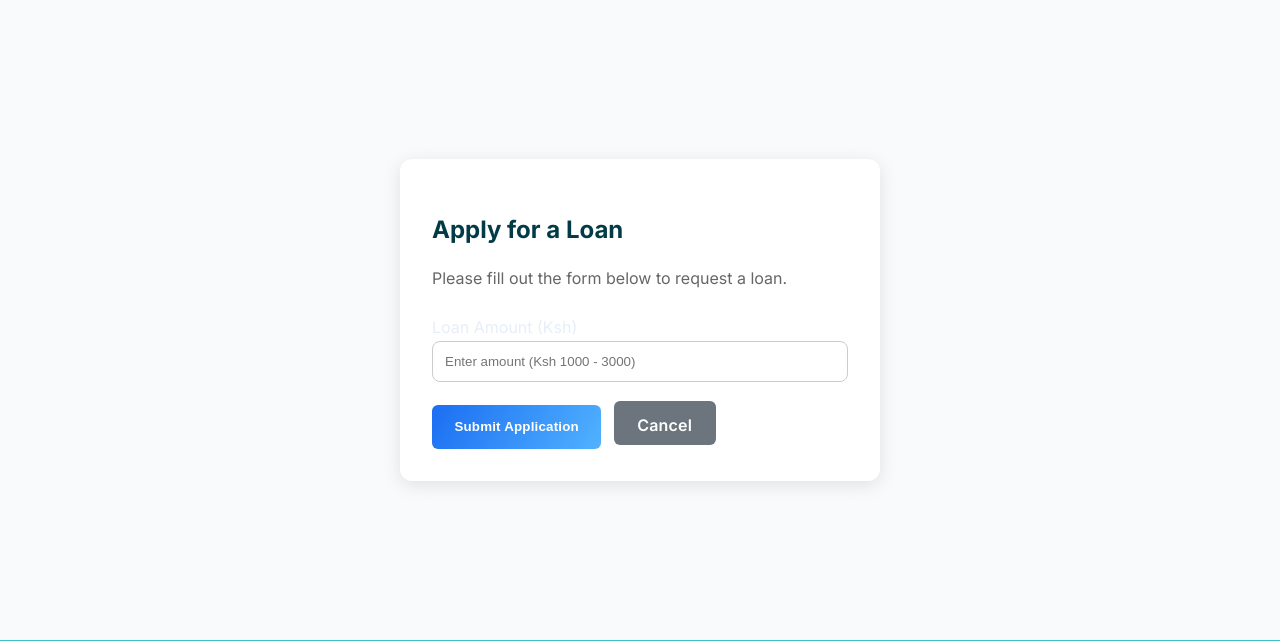
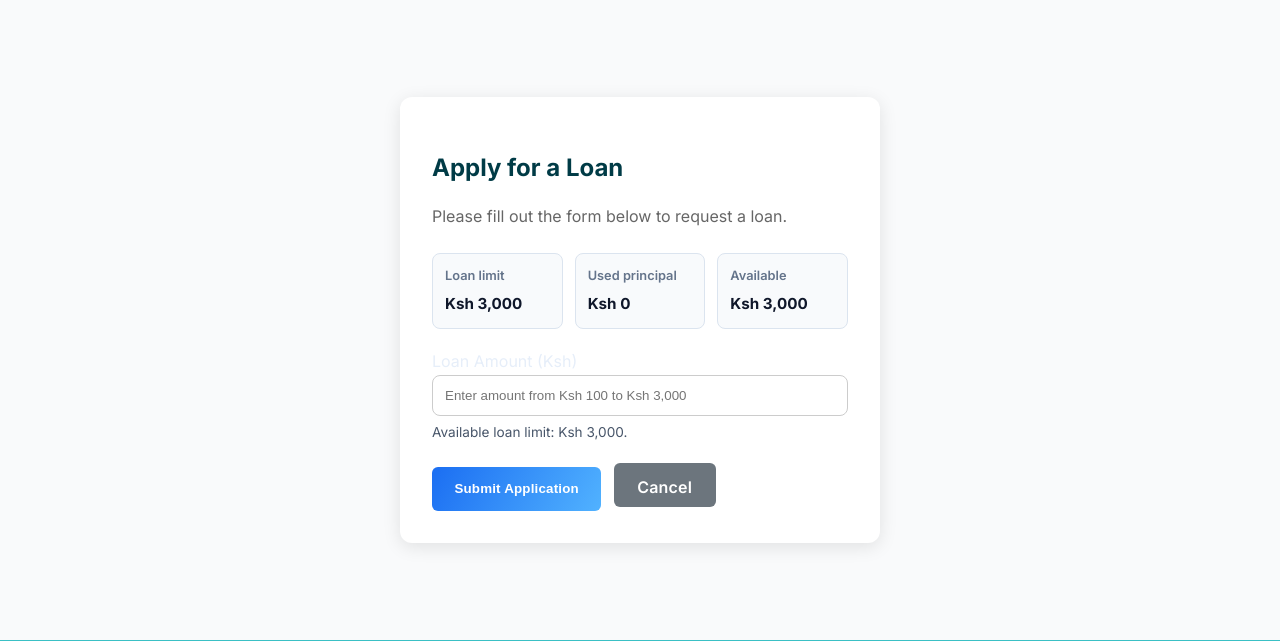
Before and after one commit to Vincentchirchir/tambul-youths-portal, a Django app: page /apply-loan/ in a window 1280 px wide. Shown: the part 73-714 px from the top of the page. Run offline with Django 5.2, Linux system fonts and the light colour scheme; a user stored in the database is signed in; data that the repository does not hold is empty.

Commit message:
Update loan application limit logic

```diff
--- a/core/forms.py
+++ b/core/forms.py
@@ -9,6 +9,15 @@ from .models import (
     Loan,
     Announcement,
     MeetingNote,
+)
+from .services.loan_limits import (
+    LOAN_AMOUNT_STEP,
+    LOAN_LIMIT_AMOUNT,
+    MIN_LOAN_AMOUNT,
+    format_ksh,
+    loan_amount_exceeds_message,
+    loan_limit_block_message,
+    loan_limit_remaining,
 )
 
 
@@ -28,15 +37,37 @@ class ContributionForm(forms.Form):
     amount = forms.DecimalField(min_value=50, decimal_places=2, max_digits=10)
 
 class LoanApplicationForm(forms.ModelForm):
+    def __init__(self, *args, member=None, **kwargs):
+        self.member = member
+        super().__init__(*args, **kwargs)
+        self.remaining_loan_limit = (
+            loan_limit_remaining(member) if member else LOAN_LIMIT_AMOUNT
+        )
+        self.fields["amount"].help_text = (
+            f"Available loan limit: {format_ksh(self.remaining_loan_limit)}."
+        )
+        self.fields["amount"].widget.attrs.update({
+            "placeholder": (
+                f"Enter amount from {format_ksh(MIN_LOAN_AMOUNT)} "
+                f"to {format_ksh(self.remaining_loan_limit)}"
+            ),
+            "min": str(MIN_LOAN_AMOUNT),
+            "max": str(self.remaining_loan_limit),
+            "step": str(LOAN_AMOUNT_STEP),
+            "data-loan-max": str(self.remaining_loan_limit),
+            "data-loan-max-display": format_ksh(self.remaining_loan_limit),
+            "data-loan-min-display": format_ksh(MIN_LOAN_AMOUNT),
+        })
+
     class Meta:
         model = Loan
         fields = ["amount"]
         widgets = {
             "amount": forms.NumberInput(attrs={
                 "class": "form-control",
-                "placeholder": "Enter amount (Ksh 1000 - 3000)",
-                "min": "100",
-                "max": "3000",
+                "placeholder": "Enter loan amount",
+                "min": "100.00",
+                "max": "3000.00",
                 "step": "100",
                 "required": True,
             }),
@@ -44,8 +75,19 @@ class LoanApplicationForm(forms.ModelForm):
 
     def clean_amount(self):
         amount = self.cleaned_data["amount"]
-        if amount < 1000 or amount > 3000:
-            raise forms.ValidationError("Loan amount must be between Ksh 1000 and Ksh 3000.")
+        remaining = (
+            loan_limit_remaining(self.member)
+            if self.member
+            else LOAN_LIMIT_AMOUNT
+        )
+        if remaining < MIN_LOAN_AMOUNT:
+            raise forms.ValidationError(loan_limit_block_message())
+        if amount < MIN_LOAN_AMOUNT:
+            raise forms.ValidationError(
+                f"Loan amount must be at least {format_ksh(MIN_LOAN_AMOUNT)}."
+            )
+        if amount > remaining:
+            raise forms.ValidationError(loan_amount_exceeds_message(remaining))
         return amount
 
 class AnnouncementForm(forms.ModelForm):
--- a/core/static/core/apply_loan.css
+++ b/core/static/core/apply_loan.css
@@ -25,6 +25,33 @@
   color: #666;
 }
 
+.loan-limit-summary {
+  display: grid;
+  grid-template-columns: repeat(3, 1fr);
+  gap: 0.75rem;
+  margin-bottom: 1.25rem;
+}
+
+.loan-limit-summary div {
+  border: 1px solid #dbe4ef;
+  border-radius: 8px;
+  padding: 0.75rem;
+  background: #f8fafc;
+}
+
+.loan-limit-summary span {
+  display: block;
+  margin-bottom: 0.25rem;
+  color: #64748b;
+  font-size: 0.8rem;
+  font-weight: 600;
+}
+
+.loan-limit-summary strong {
+  color: #0f172a;
+  font-size: 0.95rem;
+}
+
 .form-group {
   margin-bottom: 1.2rem;
 }
@@ -34,6 +61,23 @@
   padding: 0.75rem;
   border: 1px solid #ccc;
   border-radius: 8px;
+}
+
+.form-help,
+.loan-error {
+  display: block;
+  margin-top: 0.4rem;
+  font-size: 0.85rem;
+}
+
+.form-help {
+  color: #475569;
+}
+
+.form-errors,
+.loan-error {
+  color: #b91c1c;
+  font-weight: 600;
 }
 
 .btn {
@@ -50,8 +94,19 @@
   border: none;
 }
 
+.btn-primary:disabled {
+  background-color: #94a3b8;
+  cursor: not-allowed;
+}
+
 .btn-secondary {
   background-color: #6c757d;
   color: #fff;
   margin-left: 0.5rem;
 }
+
+@media (max-width: 560px) {
+  .loan-limit-summary {
+    grid-template-columns: 1fr;
+  }
+}
--- a/core/templates/core/apply_loan.html
+++ b/core/templates/core/apply_loan.html
@@ -11,16 +11,88 @@
     <h2>Apply for a Loan</h2>
     <p>Please fill out the form below to request a loan.</p>
 
+    <div class="loan-limit-summary">
+      <div>
+        <span>Loan limit</span>
+        <strong>{{ loan_limit_amount_display }}</strong>
+      </div>
+      <div>
+        <span>Used principal</span>
+        <strong>{{ loan_limit_used_display }}</strong>
+      </div>
+      <div>
+        <span>Available</span>
+        <strong>{{ loan_limit_remaining_display }}</strong>
+      </div>
+    </div>
+
     <form method="post" class="loan-form">
       {% csrf_token %}
+      {% if form.non_field_errors %}
+        <div class="form-errors">{{ form.non_field_errors }}</div>
+      {% endif %}
       <div class="form-group">
         <label for="id_amount">Loan Amount (Ksh)</label>
         {{ form.amount }}
+        {% if form.amount.help_text %}
+          <small class="form-help">{{ form.amount.help_text }}</small>
+        {% endif %}
+        <small class="loan-error" data-loan-error>
+          {% for error in form.amount.errors %}{{ error }}{% endfor %}
+        </small>
       </div>
 
-      <button type="submit" class="btn btn-primary">Submit Application</button>
+      <button type="submit" class="btn btn-primary" data-loan-submit>
+        Submit Application
+      </button>
       <a href="{{ cancel_url }}" class="btn btn-secondary">Cancel</a>
     </form>
   </div>
 </section>
 {% endblock %}
+
+{% block extra_js %}
+<script>
+  (() => {
+    const amountInput = document.getElementById("id_amount");
+    const submitButton = document.querySelector("[data-loan-submit]");
+    const errorMessage = document.querySelector("[data-loan-error]");
+
+    if (!amountInput || !submitButton) {
+      return;
+    }
+
+    const maxAmount = Number(amountInput.dataset.loanMax || amountInput.max || 0);
+    const minAmount = Number(amountInput.min || 0);
+    const maxDisplay = amountInput.dataset.loanMaxDisplay || `Ksh ${maxAmount}`;
+    const minDisplay = amountInput.dataset.loanMinDisplay || `Ksh ${minAmount}`;
+
+    const updateSubmitState = () => {
+      const hasValue = amountInput.value.trim() !== "";
+      const requestedAmount = Number(amountInput.value);
+      const isInvalid =
+        !hasValue ||
+        Number.isNaN(requestedAmount) ||
+        requestedAmount < minAmount ||
+        requestedAmount > maxAmount;
+
+      submitButton.disabled = isInvalid;
+
+      if (!errorMessage || !hasValue) {
+        return;
+      }
+
+      if (requestedAmount > maxAmount) {
+        errorMessage.textContent = `You can only apply for up to ${maxDisplay}. Reduce the amount to continue.`;
+      } else if (requestedAmount < minAmount) {
+        errorMessage.textContent = `Loan amount must be at least ${minDisplay}.`;
+      } else {
+        errorMessage.textContent = "";
+      }
+    };
+
+    amountInput.addEventListener("input", updateSubmitState);
+    updateSubmitState();
+  })();
+</script>
+{% endblock %}
--- a/core/templates/core/member_dashboard.html
+++ b/core/templates/core/member_dashboard.html
@@ -92,10 +92,13 @@
           <a href="{% url 'create_payment' %}" class="btn btn-primary">Pay</a>
           <a href="{% url 'payment_history' %}" class="btn btn-outline-info">Payment History</a>
           {% if can_apply_loan %}
+            <span class="loan-note loan-note--available">
+              Available loan limit: {{ loan_limit_remaining_display }}
+            </span>
             <a href="{% url 'apply-loan' %}" class="btn btn-primary"> Apply for Loan</a>
           {% else %}
             <span class="loan-note">
-              You currently have an active or unpaid loan. Clear it before applying again.
+              You have reached your {{ loan_limit_amount_display }} loan limit. Clear or reduce your active or unpaid loan before applying again.
             </span>
           {% endif %}
         </div>
--- a/core/views.py
+++ b/core/views.py
@@ -51,6 +51,12 @@ from .services.notifications import (
     normalize_notification_link,
     notify_users,
 )
+from .services.loan_limits import (
+    loan_limit_block_message,
+    loan_limit_context,
+    loan_limit_remaining,
+    loan_amount_exceeds_message,
+)
 from .services.committee_letters import (
     committee_letter_pdf_filename,
     generate_committee_letter_pdf,
@@ -348,11 +354,7 @@ class MemberDashboardView(LoginRequiredMixin, TemplateView):
         ctx["loan_balance"] = sum(loan.current_balance() for loan in period_active_loans)
         ctx["today"]=date.today()
 
-        ctx["can_apply_loan"] = not Loan.objects.filter(
-            member=user,
-            repayment_status__in=["not_paid", "partially_paid", "late"],
-            status__in=["pending", "approved"],
-        ).exists()
+        ctx.update(loan_limit_context(user))
 
         ctx["loans"] = member_loans.order_by("-created_at")
         ctx["today"] = date.today()
@@ -492,12 +494,7 @@ class CommitteeDashboardView(LoginRequiredMixin, UserPassesTestMixin, TemplateVi
             if loan.current_balance()
         )
 
-                #Check if committee member can apply loan
-        ctx["can_apply_loan"] = not Loan.objects.filter(
-            member=user,
-            repayment_status__in=["not_paid", "partially_paid", "late"],
-            status__in=["pending", "approved"],
-        ).exists()
+        ctx.update(loan_limit_context(user))
 
         ctx["my_loans"] = personal_loans_for_period.order_by("-created_at")
         ctx["my_contributions"] = (
@@ -1679,22 +1676,29 @@ class LoanApplicationView(LoginRequiredMixin, CreateView):
     success_url = reverse_lazy("member-dashboard")
     committee_roles = COMMITTEE_ROLES
 
+    def get_form_kwargs(self):
+        kwargs = super().get_form_kwargs()
+        kwargs["member"] = self.request.user
+        return kwargs
+
+    def get(self, request, *args, **kwargs):
+        if not loan_limit_context(request.user)["can_apply_loan"]:
+            messages.warning(request, loan_limit_block_message())
+            return redirect(self.get_success_url())
+        return super().get(request, *args, **kwargs)
+
+    def post(self, request, *args, **kwargs):
+        if not loan_limit_context(request.user)["can_apply_loan"]:
+            messages.warning(request, loan_limit_block_message())
+            return redirect(self.get_success_url())
+        return super().post(request, *args, **kwargs)
+
     def form_valid(self, form):
         user = self.request.user
-
-        # Block duplicate unpaid or active loans
-        existing_loan = Loan.objects.filter(
-            member=user,
-            repayment_status__in=["not_paid", "partially_paid", "late"],
-            status__in=["pending", "approved"],
-        ).exists()
-
-        if existing_loan:
-            messages.warning(
-                self.request,
-                "You already have an unpaid or active loan. Please clear it before applying again.",
-            )
-            return redirect(self.get_success_url())
+        remaining = loan_limit_remaining(user)
+        if form.cleaned_data["amount"] > remaining:
+            form.add_error("amount", loan_amount_exceeds_message(remaining))
+            return self.form_invalid(form)
 
         loan = form.save(commit=False)
         loan.member = user
@@ -1730,6 +1734,7 @@ class LoanApplicationView(LoginRequiredMixin, CreateView):
 
     def get_context_data(self, **kwargs):
         ctx = super().get_context_data(**kwargs)
+        ctx.update(loan_limit_context(self.request.user))
         user_role = getattr(self.request.user, "role", "")
         if user_role in self.committee_roles:
             ctx["cancel_url"] = reverse("committee-dashboard")
```
Also changed, not shown: core/services/loan_limits.py (added, +91 -0 lines), core/static/core/committee_dashboard.css (+10 -0 lines), core/static/core/member_dashboard.css (+8 -0 lines), core/templates/core/committee_dashboard.html (+5 -2 lines), core/tests.py (+140 -1 lines).
